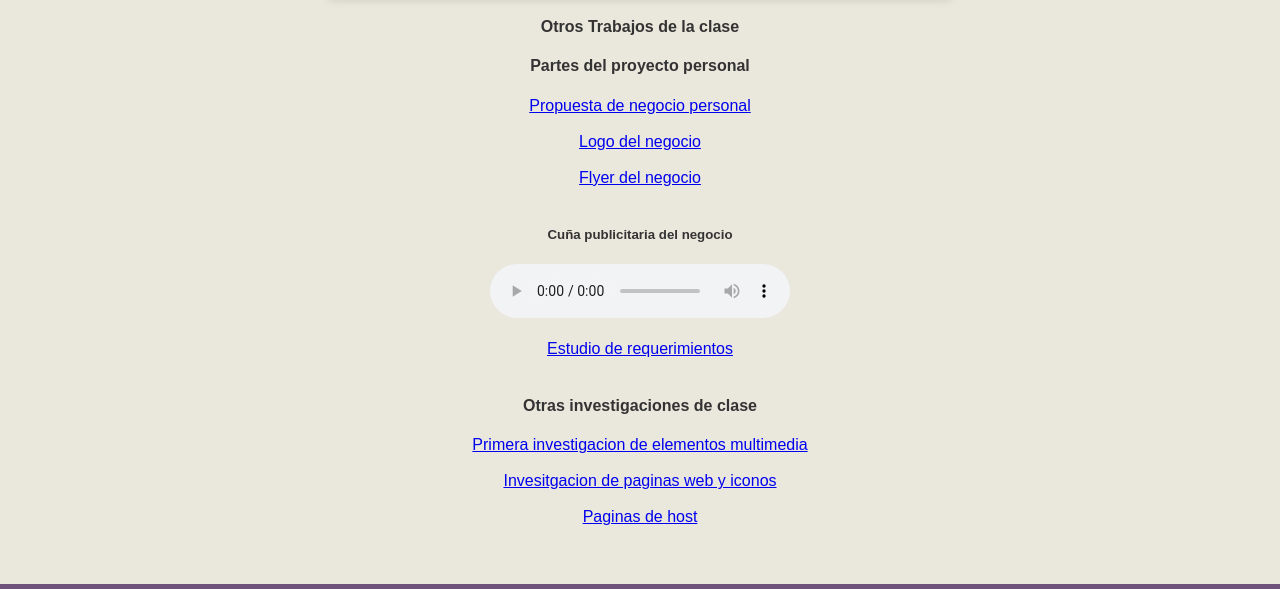
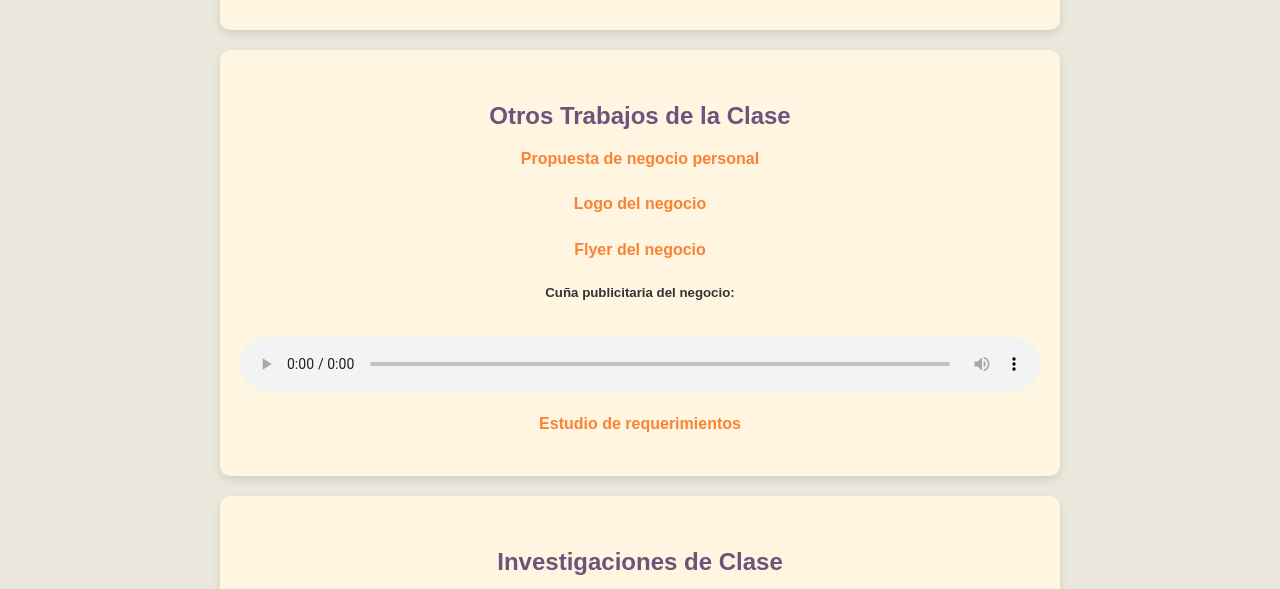
Before and after one commit to Ccrashhedd/Portafolio, a plain HTML site: page index.html in a window 1280 px wide. Shown: the part 2064-2653 px from the top of the page. Drawn offline with Linux system fonts and the light colour scheme.

Commit message:
Ultimo Ultimo cambio, final

```diff
--- a/Formateo/Format.css
+++ b/Formateo/Format.css
@@ -308,16 +308,74 @@ footer {
     }
 }
 
-button {
-    background-color: #FA8334; /* Color de fondo */
-    color: white; /* Color del texto */
-    border: none; /* Sin borde */
-    border-radius: 5px; /* Bordes redondeados */
-    padding: 10px 15px; /* Espaciado interno */
-    cursor: pointer; /* Cambia el cursor al pasar el mouse */
-    transition: background-color 0.3s; /* Transición suave */
+/* Sección Proyectos */
+.proyectos {
+    text-align: center;
+    padding: 20px;
 }
 
-button:hover {
-    background-color: #6F537A; /* Color al pasar el mouse */
+.proyectos h3 {
+    font-size: 1.8em;
+    color: #6F537A;
 }
+
+.proyectos p {
+    font-size: 1em;
+    color: #333;
+    margin-bottom: 20px;
+}
+
+.tarjeta {
+    background-color: #FFF5E1;
+    border-radius: 10px;
+    padding: 20px;
+    box-shadow: 0 4px 8px rgba(0, 0, 0, 0.1);
+    margin: 20px auto;
+    max-width: 800px;
+    text-align: center;
+    transition: transform 0.3s;
+}
+
+.tarjeta:hover {
+    transform: scale(1.03);
+}
+
+.tarjeta h4 {
+    font-size: 1.5em;
+    color: #6F537A;
+    margin-bottom: 10px;
+}
+
+.tarjeta p {
+    font-size: 1em;
+    color: #555;
+    line-height: 1.6;
+}
+
+.tarjeta a {
+    text-decoration: none;
+    color: #FA8334;
+    font-weight: bold;
+    transition: color 0.3s;
+}
+
+.tarjeta a:hover {
+    color: #6F537A;
+}
+
+.imgProy {
+    width: 100%;
+    max-width: 400px;
+    border-radius: 10px;
+    margin: 15px 0;
+    transition: transform 0.3s;
+}
+
+.imgProy:hover {
+    transform: scale(1.05);
+}
+
+audio {
+    margin-top: 15px;
+    width: 100%;
+}
--- a/index.html
+++ b/index.html
@@ -87,69 +87,38 @@
 
                 <div class="proyectos">
                     <h3>Proyectos Personales</h3>
-                    <p>En esta seccion podras encontrar los proyectos personales que he realizado</p>
+                    <p>En esta sección encontrarás los proyectos personales que he realizado:</p>
 
-                    <div class="eComCGA">
-                        <h4>Trabajo invidual de comercio</h4>
+                    <!-- Proyecto eComCGA -->
+                    <div class="tarjeta">
+                        <h4>Trabajo individual de comercio</h4>
                         <a href="https://github.com/Ccrashhedd/eComerce-CGA">
                             <img src="Formateo/Assets/CGAportada.png" alt="eComCGA" class="imgProy">
                         </a>
-                        <p>Este fue el proyecto personal que hicimos sobre una pagina web y un negocio personal </p>
-
+                        <p>Este proyecto personal consistió en una página web para un negocio personal.</p>
                     </div>
 
-                    <div class="otroProy">
-                        <h4>Otros Trabajos de la clase</h4>
+                    <!-- Otros Trabajos de la Clase -->
+                    <div class="tarjeta">
+                        <h4>Otros Trabajos de la Clase</h4>
+                        <div class="contenido">
+                            <p><a href="Formateo/TrabajosClase/Propuesta de negocio ChillGames.pdf" target="_blank">Propuesta de negocio personal</a></p>
+                            <p><a href="Formateo/TrabajosClase/trabajo de logo.png" target="_blank">Logo del negocio</a></p>
+                            <p><a href="Formateo/TrabajosClase/Flyer ChillGames.png" target="_blank">Flyer del negocio</a></p>
+                            <h5>Cuña publicitaria del negocio:</h5>
+                            <audio controls src="Formateo/TrabajosClase/Cuña ChillGames Arcade.mp3"></audio>
+                            <p><a href="Formateo/TrabajosClase/Estudio de requerimientos ChillGames.pdf" target="_blank">Estudio de requerimientos</a></p>
+                        </div>
+                    </div>
 
-                        <div class="proy">
-                            <h4>Partes del proyecto personal</h4>
-                            <a href="Formateo/TrabajosClase/Propuesta de negocio ChillGames.pdf" target="_blank">
-                                Propuesta de negocio personal
-                            </a>
-
-                            <br><br>
-
-                            <a href="Formateo/TrabajosClase/trabajo de logo.png" target="_blank">
-                                Logo del negocio
-                            </a>
-                             <br><br>
-
-                            <a href="Formateo/TrabajosClase/Flyer ChillGames.png" target="_blank">
-                                Flyer del negocio
-                            </a>
-                             <br><br>
-
-                             <h5> Cuña publicitaria del negocio </h5>
-                                <audio controls src="Formateo/TrabajosClase/Cuña ChillGames Arcade.mp3"></audio>
-
-                            <br><br>
-
-                            <a href="Formateo/TrabajosClase/Estudio de requerimientos ChillGames.pdf" target="_blank">
-                                Estudio de requerimientos
-                            </a>
-                            <br><br>
+                    <!-- Investigaciones -->
+                    <div class="tarjeta">
+                        <h4>Investigaciones de Clase</h4>
+                        <div class="contenido">
+                            <p><a href="Formateo/TrabajosClase/Investigacion elementos multimedia.pdf" target="_blank">Primera investigación de elementos multimedia</a></p>
+                            <p><a href="Formateo/TrabajosClase/Investigacion de paginas web y glosario de iconos.pdf" target="_blank">Investigación de páginas web e iconos</a></p>
+                            <p><a href="Formateo/TrabajosClase/Paginas de host.pdf" target="_blank">Páginas de host</a></p>
                         </div>
-
-                        <div class="investig">
-                            <h4>Otras investigaciones de clase</h4>
-
-                                <a href="Formateo/TrabajosClase/Investigacion elementos multimedia.pdf" target="_blank">
-                                    Primera investigacion de elementos multimedia
-                                </a>
-                                 <br><br>
-
-                                <a href="Formateo/TrabajosClase/Investigacion de paginas web y glosario de iconos.pdf" target="_blank">
-                                    Invesitgacion de paginas web y iconos
-                                </a>
-                                <br><br>
-
-
-                                <a href="Formateo/TrabajosClase/Paginas de host.pdf" target="_blank">
-                                    Paginas de host
-                                </a>
-                                <br><br>
-                        </div>
-
                     </div>
                 </div>
 
```
